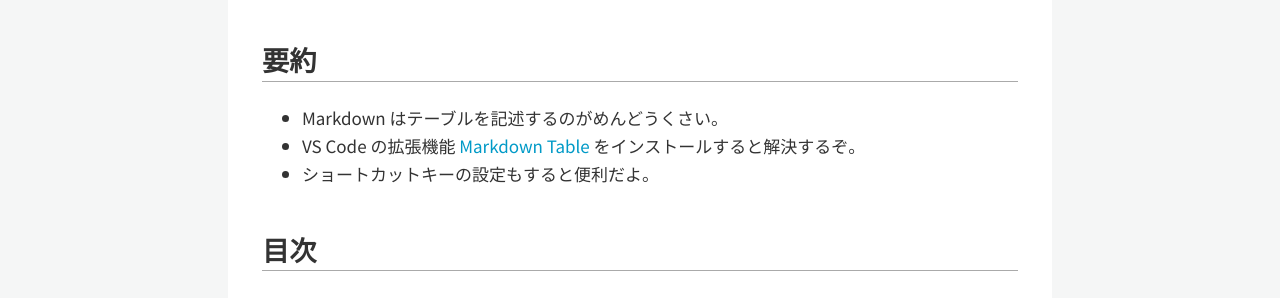
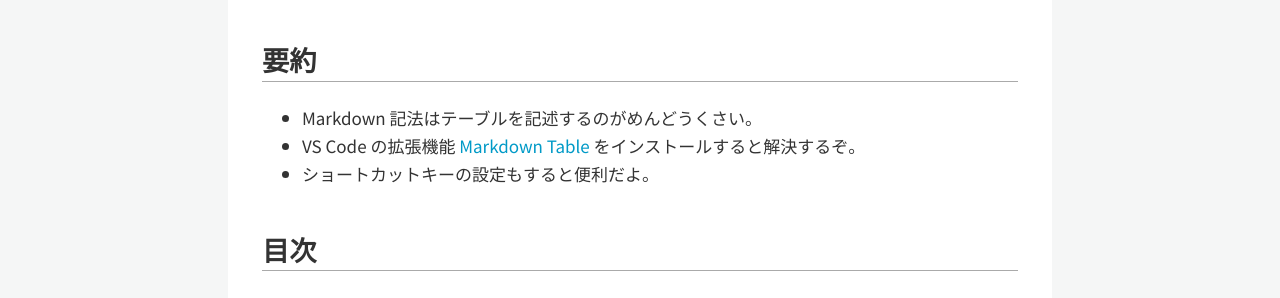
Before and after one commit to kenkenpa198/kems-clew.net, a Jekyll site: the page built from docs/_posts/2023-11-25-make-markdown-table.md, in a window 1280 px wide and 900 px high. Shown: the part 328-626 px from the top of the window. Built offline with Jekyll 4.4.1, drawn with Linux system fonts in a browser that asks for light colours; nearby versions of some CDN libraries.

Commit message:
fix make-markdown-table

```diff
--- a/docs/_posts/2023-11-25-make-markdown-table.md
+++ b/docs/_posts/2023-11-25-make-markdown-table.md
@@ -15,7 +15,7 @@ lastmod: 2023-11-25
 <!-- omit in toc -->
 ## 要約
 
-- Markdown はテーブルを記述するのがめんどうくさい。
+- Markdown 記法はテーブルを記述するのがめんどうくさい。
 - VS Code の拡張機能 [Markdown Table](https://marketplace.visualstudio.com/items?itemName=TakumiI.markdowntable) をインストールすると解決するぞ。
 - ショートカットキーの設定もすると便利だよ。
 
```
